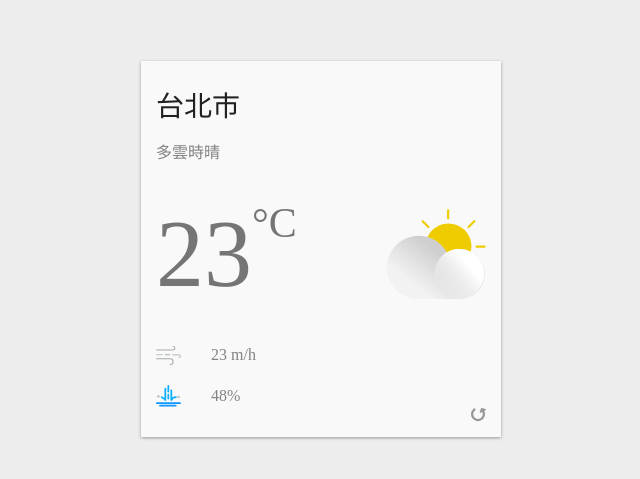
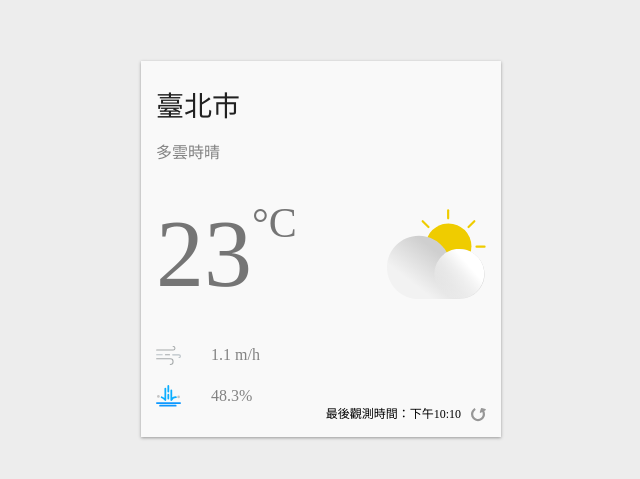
Before and after one commit to jolinhappy/react-weather-app-, a React (Create React App) app: page / in a window 1280 px wide. Shown: the part 151-630 px from the top of the page, without its empty margins (319-959 px from the left). Built offline with nearby package versions, Linux system fonts and the light colour scheme.

Commit message:
create currentWeather

```diff
--- a/package.json
+++ b/package.json
@@ -9,6 +9,7 @@
     "@testing-library/jest-dom": "^5.11.4",
     "@testing-library/react": "^11.1.0",
     "@testing-library/user-event": "^12.1.10",
+    "dayjs": "^1.10.7",
     "emotion-theming": "^11.0.0",
     "normalize.css": "^8.0.1",
     "react": "^17.0.2",
--- a/src/App.js
+++ b/src/App.js
@@ -6,6 +6,7 @@ import { ReactComponent as RainIcon } from './images/rain.svg';
 import { ReactComponent as RefreshIcon } from './images/refresh.svg';
 
 import { ThemeProvider } from '@emotion/react';
+import dayjs from 'dayjs';
 
 const theme = {
   light: {
@@ -105,37 +106,59 @@ const DayCloudy = styled(DayCloudyIcon)`
   flex-basis: 30%;
 `;
 
-const Refresh = styled(RefreshIcon)`
-  width: 15px;
-  height: 15px;
+const Refresh = styled.div`
   position: absolute;
   right: 15px;
   bottom: 15px;
-  cursor: pointer;
-  color: ${({ theme }) => theme.textColor};
-`;
+  font-size: 12px;
+  display: inline-flex;
+  align-items: flex-end;
+  color: color: ${({ theme }) => theme.textColor};
+  svg {
+    width: 15px;
+    height: 15px;
+    margin-left: 10px;
+    cursor: pointer;
+    animation: rotate infinite 1.5s linear;
+    animation-duration: ${({ isLoading }) => isLoading ? '1.5s' : '0s'}
+  }`
 
 function App() {
-  const [currnetTheme, setCurrentTheme] = useState('light');
+  const [currentTheme, setCurrentTheme] = useState('light');
+  const [currentWeather, setCurrentWeather] = useState({
+    locationName: '臺北市',
+    description: '多雲時晴',
+    windSpeed: 1.1,
+    temperature: 22.9,
+    rainPossibility: 48.3,
+    observationTime: '2020-1201 22:10:00',
+  });
   return (
-    <ThemeProvider theme={theme[currnetTheme]}>
+    <ThemeProvider theme={theme[currentTheme]}>
       <Container>
         <WeatherCard>
-          <Location>台北市</Location>
-            <Description>多雲時晴</Description>
+          <Location>{currentWeather.locationName}</Location>
+            <Description>{currentWeather.description}</Description>
             <CurrentWeather>
               <Temperature>
-                23 <Celsius>°C</Celsius>
+                {Math.round(currentWeather.temperature)} <Celsius>°C</Celsius>
               </Temperature>
               <DayCloudy />
             </CurrentWeather>
             <AirFlow>
-              <AirFlowIcon /> 23 m/h
+              <AirFlowIcon /> {currentWeather.windSpeed} m/h
             </AirFlow>
             <Rain>
-              <RainIcon /> 48%
+              <RainIcon /> {currentWeather.rainPossibility}%
             </Rain>
-            <Refresh />
+            <Refresh>
+            最後觀測時間：
+            {new Intl.DateTimeFormat('zh-TW', {
+              hour: 'numeric',
+              minute: 'numeric',
+            }).format(dayjs(currentWeather.observationTime))}{' '}
+            <RefreshIcon />
+          </Refresh>
           </WeatherCard>
       </Container>
     </ThemeProvider>
```
Also changed, not shown: 1 other file (tests, documents, lock files or other folders).
